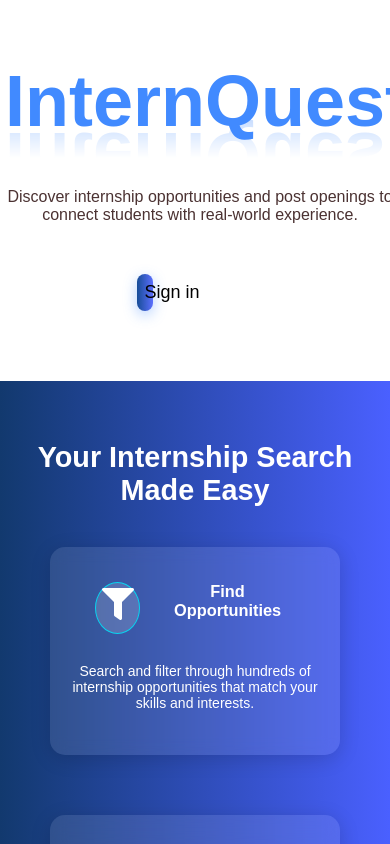
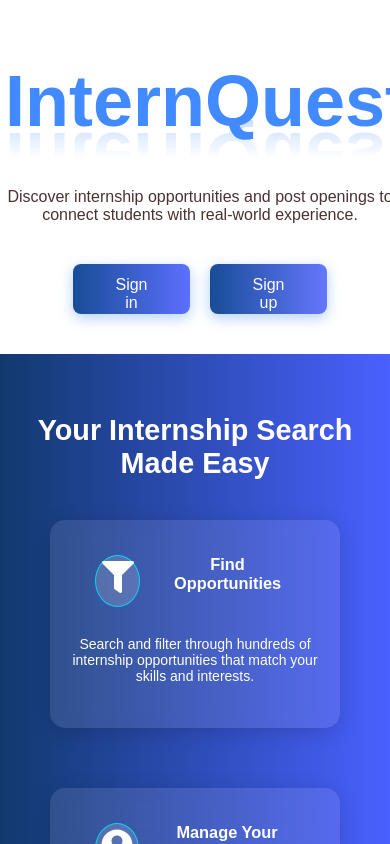
Before and after one commit to kaveenskn/InternQuest-web-Group2, a React (Vite) app: page / in a window 390 px wide. Built offline with nearby package versions, Linux system fonts and the light colour scheme.

Commit message:
changes in landing page

```diff
--- a/src/pages/InternshipLandingpage.jsx
+++ b/src/pages/InternshipLandingpage.jsx
@@ -14,8 +14,8 @@ const InternshipLandingPage = () => {
          </p>
 
         <div className="auth-buttons">
-          <button className="btn sign-in">Sign in</button>
-          <button className="btn sign-up">Sign up</button>
+          <button className="btns sign-in">Sign in</button>
+          <button className="btns sign-up">Sign up</button>
         </div>
       </header>
 
--- a/src/pagestyles/InternshipLanding.css
+++ b/src/pagestyles/InternshipLanding.css
@@ -41,10 +41,10 @@ body {
 .auth-buttons {
   display: flex;
   justify-content: center;
-  gap: 15px;
+  gap: 20px;
 }
 
-.btn {
+.btns {
   padding: 12px 55px;
   font-size: 1rem;
   border: none;
@@ -53,6 +53,8 @@ body {
   font-weight: 500;
   box-shadow: 0 4px 14px rgba(65, 138, 255, 0.4);
   transition: all 0.3s ease;
+  width: 15%;
+  color: #ffffff;
 }
 
 .sign-in {
@@ -62,10 +64,12 @@ body {
 
 .sign-up {
   background: linear-gradient(to right, #174d97,#6577fd);
-  color: white;
+  color: rgb(255, 255, 255);
+
 }
 
-.btn:hover {
+
+.btns:hover {
   opacity: 0.9;
 }
 
@@ -183,13 +187,31 @@ body {
   color: #ccc;
 }
 
+@media (max-width: 968px){
+   .landing-hero-section{
+    padding-left: 5px;
+   }
+  .btns {
+  padding: 12px 40px;
+  text-align: center;
+  height:50px;
+  width: 30%;
+}
+
+  }
+
+
+
 
 @media (max-width: 768px){
    .landing-hero-section{
     padding-left: 5px;
    }
-  .btn {
+  .btns {
   padding: 12px 40px;
+  text-align: center;
+  height:50px;
+  width: 30%;
 }
 
   }
```
